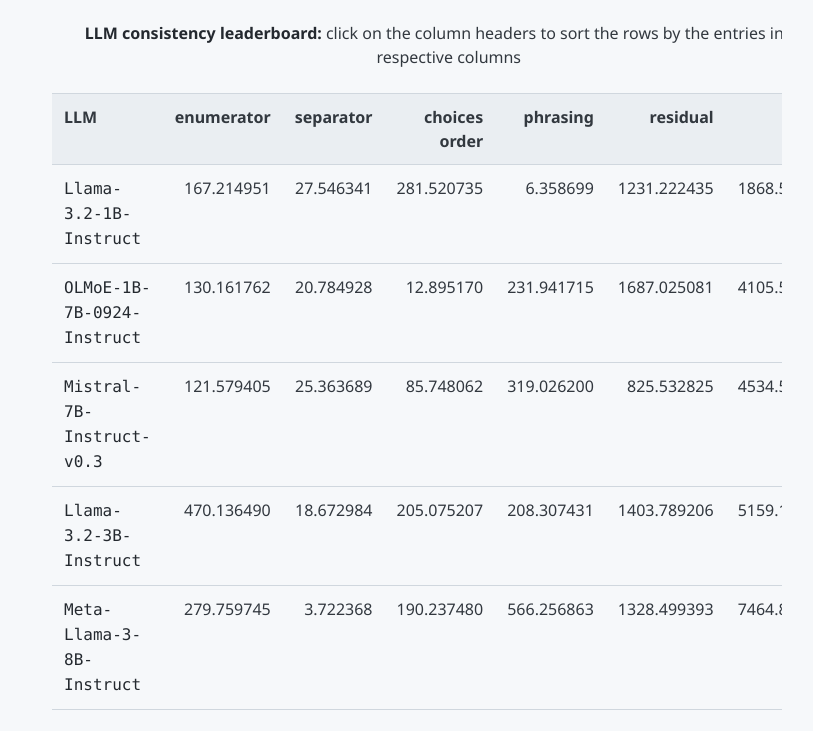
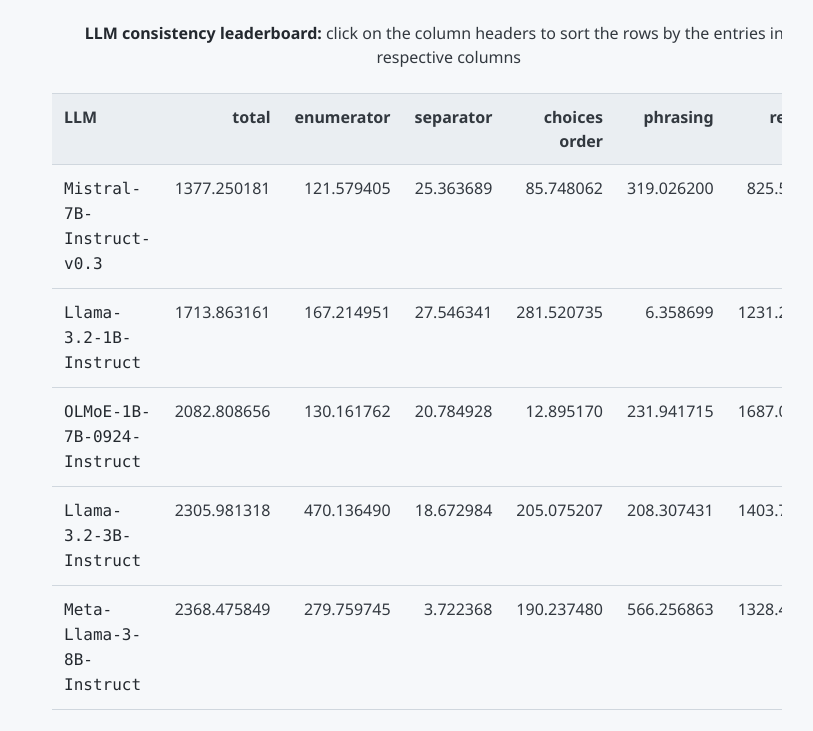
Before and after one commit to sundai-research/sundai-research.github.io, a plain HTML site: page projects/2025-03-23-consistency-leaderboard.html in a window 1280 px wide. Shown: the part 3480-4211 px from the top of the page, without its empty margins (358-1171 px from the left). Drawn offline with nearby package versions, Linux system fonts and the light colour scheme.

```diff
--- a/projects/2025-03-23-consistency-leaderboard.html
+++ b/projects/2025-03-23-consistency-leaderboard.html
@@ -170,10 +170,10 @@
   </thead>
   <tbody>
     <tr>
-      <td style="text-align: left">benchmark</td>
-      <td style="text-align: right">5096.380943</td>
-      <td style="text-align: right">3157.264186</td>
-      <td style="text-align: right">2022.705493</td>
+      <td style="text-align: left">total</td>
+      <td style="text-align: right">2368.475849</td>
+      <td style="text-align: right">1377.250181</td>
+      <td style="text-align: right">2082.808656</td>
     </tr>
     <tr>
       <td style="text-align: left">enumerator</td>
@@ -235,59 +235,59 @@
   <thead>
     <tr>
       <th style="text-align: left;">LLM</th>
+      <th style="text-align: right;">total</th>
       <th style="text-align: right;">enumerator</th>
       <th style="text-align: right;">separator</th>
       <th style="text-align: right;">choices order</th>
       <th style="text-align: right;">phrasing</th>
       <th style="text-align: right;">residual</th>
-      <th style="text-align: right;">total</th>
     </tr>
   </thead>
   <tbody>
     <tr>
+      <td style="text-align: left;"><code>Mistral-7B-Instruct-v0.3</code></td>
+      <td style="text-align: right;">1377.250181</td>
+      <td style="text-align: right;">121.579405</td>
+      <td style="text-align: right;">25.363689</td>
+      <td style="text-align: right;">85.748062</td>
+      <td style="text-align: right;">319.026200</td>
+      <td style="text-align: right;">825.532825</td>
+    </tr>
+    <tr>
       <td style="text-align: left;"><code>Llama-3.2-1B-Instruct</code></td>
+      <td style="text-align: right;">1713.863161</td>
       <td style="text-align: right;">167.214951</td>
       <td style="text-align: right;">27.546341</td>
       <td style="text-align: right;">281.520735</td>
       <td style="text-align: right;">6.358699</td>
       <td style="text-align: right;">1231.222435</td>
-      <td style="text-align: right;">1868.588306</td>
     </tr>
     <tr>
       <td style="text-align: left;"><code>OLMoE-1B-7B-0924-Instruct</code></td>
+      <td style="text-align: right;">2082.808656</td>
       <td style="text-align: right;">130.161762</td>
       <td style="text-align: right;">20.784928</td>
       <td style="text-align: right;">12.895170</td>
       <td style="text-align: right;">231.941715</td>
       <td style="text-align: right;">1687.025081</td>
-      <td style="text-align: right;">4105.514149</td>
-    </tr>
-    <tr>
-      <td style="text-align: left;"><code>Mistral-7B-Instruct-v0.3</code></td>
-      <td style="text-align: right;">121.579405</td>
-      <td style="text-align: right;">25.363689</td>
-      <td style="text-align: right;">85.748062</td>
-      <td style="text-align: right;">319.026200</td>
-      <td style="text-align: right;">825.532825</td>
-      <td style="text-align: right;">4534.514367</td>
     </tr>
     <tr>
       <td style="text-align: left;"><code>Llama-3.2-3B-Instruct</code></td>
+      <td style="text-align: right;">2305.981318</td>
       <td style="text-align: right;">470.136490</td>
       <td style="text-align: right;">18.672984</td>
       <td style="text-align: right;">205.075207</td>
       <td style="text-align: right;">208.307431</td>
       <td style="text-align: right;">1403.789206</td>
-      <td style="text-align: right;">5159.142703</td>
     </tr>
     <tr>
       <td style="text-align: left;"><code>Meta-Llama-3-8B-Instruct</code></td>
+      <td style="text-align: right;">2368.475849</td>
       <td style="text-align: right;">279.759745</td>
       <td style="text-align: right;">3.722368</td>
       <td style="text-align: right;">190.237480</td>
       <td style="text-align: right;">566.256863</td>
       <td style="text-align: right;">1328.499393</td>
-      <td style="text-align: right;">7464.856792</td>
     </tr>
   </tbody>
 </table>
```
